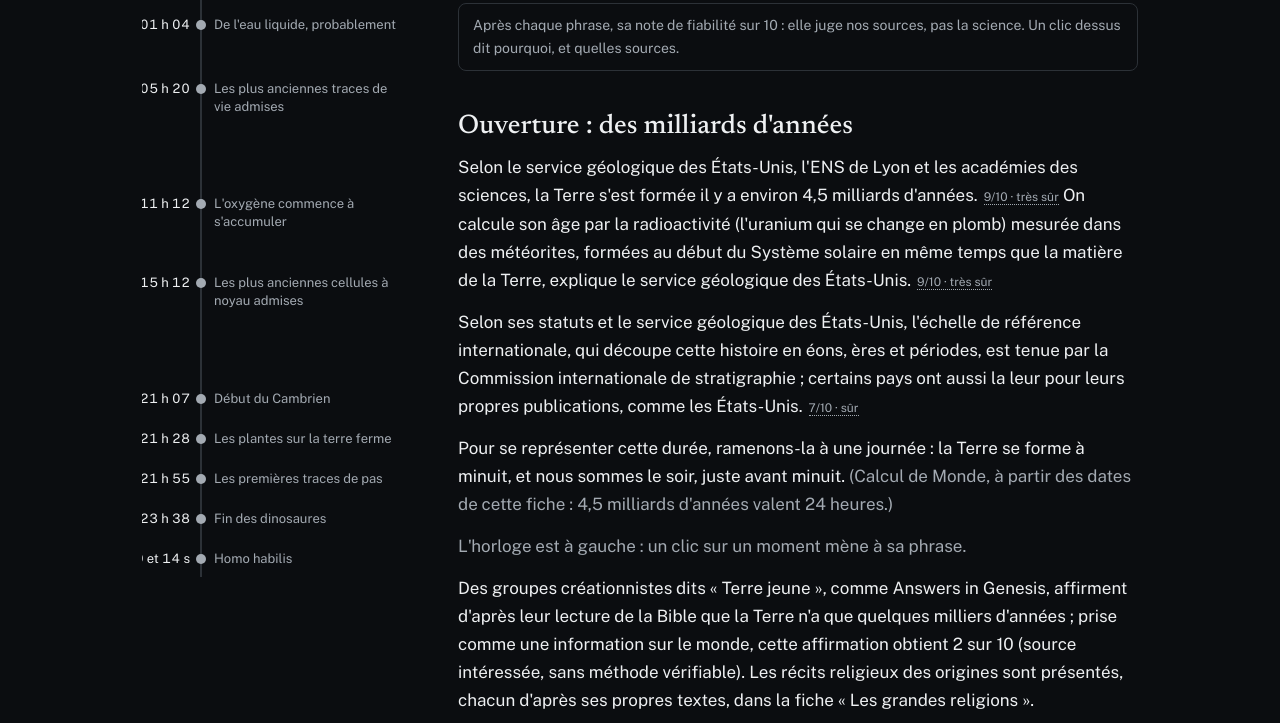
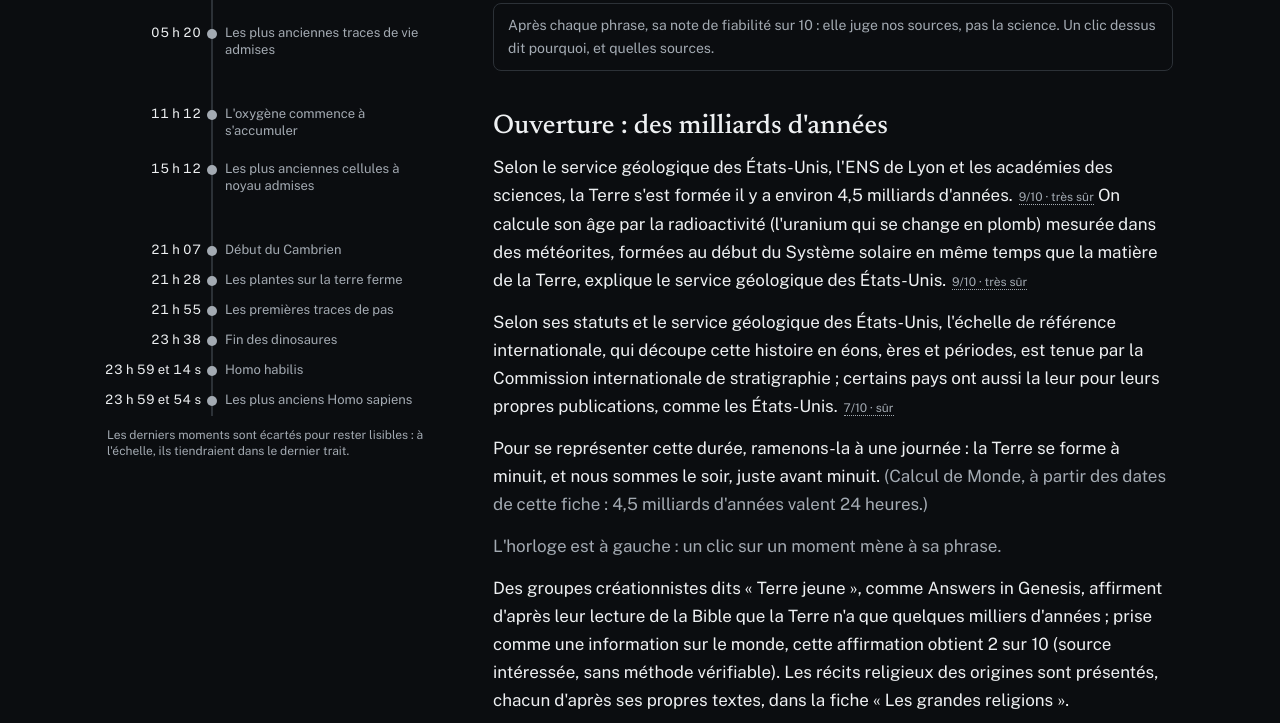
Before and after one commit to Mathiiis7/monde, a plain HTML site: page fiches/histoire-terre-vivant.html in a window 1280 px wide. Shown: the part 220-943 px from the top of the page. Drawn offline with Linux system fonts and the light colour scheme.

Commit message:
Fiche : l'horloge reste fixe pendant la lecture, et les heures ne sont plus coupées
Co-Authored-By: Claude Opus 5.5 <noreply@anthropic.com>

```diff
--- a/fiches/histoire-terre-vivant.html
+++ b/fiches/histoire-terre-vivant.html
@@ -19,18 +19,18 @@
 <aside class="f-fil" aria-label="Toute l'histoire en 24 heures">
 <h2>Toute l'histoire en 24 heures</h2>
 <p>Calcul de Monde : 4,5 milliards d'années ramenés à une journée. Un clic sur un moment mène à sa phrase.</p>
-<ol class="f-points" style="height:638px">
+<ol class="f-points" style="height:464px">
 <li style="top:0px"><a href="#p-1"><time>00 h 00</time><span>La Terre se forme</span></a></li>
-<li style="top:40px"><a href="#p-7"><time>01 h 04</time><span>De l&#x27;eau liquide, probablement</span></a></li>
-<li style="top:104px"><a href="#p-9"><time>05 h 20</time><span>Les plus anciennes traces de vie admises</span></a></li>
-<li style="top:219px"><a href="#p-13"><time>11 h 12</time><span>L&#x27;oxygène commence à s&#x27;accumuler</span></a></li>
-<li style="top:298px"><a href="#p-15"><time>15 h 12</time><span>Les plus anciennes cellules à noyau admises</span></a></li>
-<li style="top:414px"><a href="#p-17"><time>21 h 07</time><span>Début du Cambrien</span></a></li>
-<li style="top:454px"><a href="#p-18"><time>21 h 28</time><span>Les plantes sur la terre ferme</span></a></li>
-<li style="top:494px"><a href="#p-19"><time>21 h 55</time><span>Les premières traces de pas</span></a></li>
-<li style="top:534px"><a href="#p-23"><time>23 h 38</time><span>Fin des dinosaures</span></a></li>
-<li style="top:574px"><a href="#p-29"><time>23 h 59 et 14 s</time><span>Homo habilis</span></a></li>
-<li style="top:614px"><a href="#p-30"><time>23 h 59 et 54 s</time><span>Les plus anciens Homo sapiens</span></a></li>
+<li style="top:30px"><a href="#p-7"><time>01 h 04</time><span>De l&#x27;eau liquide, probablement</span></a></li>
+<li style="top:73px"><a href="#p-9"><time>05 h 20</time><span>Les plus anciennes traces de vie admises</span></a></li>
+<li style="top:154px"><a href="#p-13"><time>11 h 12</time><span>L&#x27;oxygène commence à s&#x27;accumuler</span></a></li>
+<li style="top:209px"><a href="#p-15"><time>15 h 12</time><span>Les plus anciennes cellules à noyau admises</span></a></li>
+<li style="top:290px"><a href="#p-17"><time>21 h 07</time><span>Début du Cambrien</span></a></li>
+<li style="top:320px"><a href="#p-18"><time>21 h 28</time><span>Les plantes sur la terre ferme</span></a></li>
+<li style="top:350px"><a href="#p-19"><time>21 h 55</time><span>Les premières traces de pas</span></a></li>
+<li style="top:380px"><a href="#p-23"><time>23 h 38</time><span>Fin des dinosaures</span></a></li>
+<li style="top:410px"><a href="#p-29"><time>23 h 59 et 14 s</time><span>Homo habilis</span></a></li>
+<li style="top:440px"><a href="#p-30"><time>23 h 59 et 54 s</time><span>Les plus anciens Homo sapiens</span></a></li>
 </ol>
 <p class="f-petit">Les derniers moments sont écartés pour rester lisibles : à l'échelle, ils tiendraient dans le dernier trait.</p>
 </aside>
--- a/site/fiche.css
+++ b/site/fiche.css
@@ -8,13 +8,14 @@ html { scroll-behavior: smooth; }
 .f-retour { font-size: 15px; color: var(--encre-2); text-underline-offset: 3px; }
 .f-retour:hover { color: var(--encre); }
 
-.f-page { display: grid; grid-template-columns: 260px minmax(0, 680px); gap: 56px; justify-content: center; padding: 32px 32px 80px; }
+.f-page { display: grid; grid-template-columns: 330px minmax(0, 680px); gap: 56px; justify-content: center; padding: 32px 32px 80px; }
 
-.f-fil { position: sticky; top: 76px; align-self: start; max-height: calc(100vh - 96px); overflow: auto; font-size: 13px; line-height: 1.35; }
+/* l'horloge reste fixe pendant qu'on lit (demande du 25/11/2026) : elle tient dans la hauteur de la fenêtre */
+.f-fil { position: sticky; top: 72px; align-self: start; font-size: 13px; line-height: 1.3; }
 .f-fil h2 { font-family: var(--titre); font-weight: 500; font-size: 21px; margin: 0 0 6px; }
-.f-fil p { color: var(--encre-2); margin: 0 0 16px; }
+.f-fil p { color: var(--encre-2); margin: 0 0 12px; }
 .f-fil .f-petit { margin-top: 12px; font-size: 12px; }
-.f-points { position: relative; list-style: none; margin: 0 0 0 58px; padding: 0; border-left: 2px solid var(--filet); }
+.f-points { position: relative; list-style: none; margin: 0 0 0 104px; padding: 0; border-left: 2px solid var(--filet); }
 .f-points li { position: absolute; left: -6px; right: 0; }
 .f-points a { display: block; position: relative; padding-left: 18px; color: var(--encre-2); text-decoration: none; }
 .f-points a::before { content: ""; position: absolute; left: 0; top: 4px; width: 10px; height: 10px; border-radius: 50%; background: var(--encre-2); }
```
